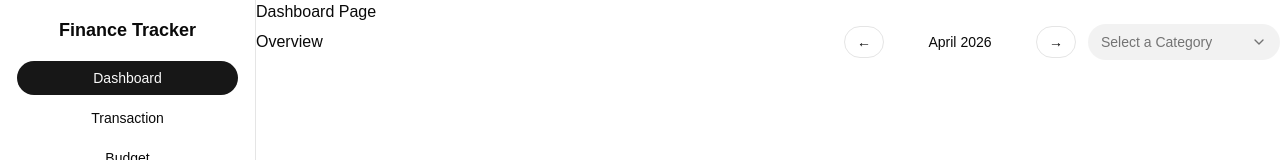
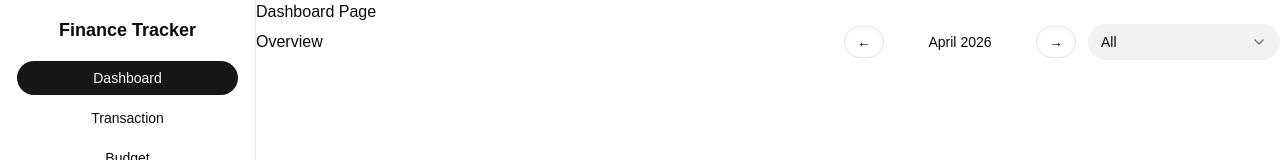
Before and after one commit to diqimusyaffa29/finance-tracker-app, a React (Vite) app: page / in a window 1280 px wide. Shown: the top 160 px of the page. Built offline with nearby package versions, Linux system fonts and the light colour scheme.

Commit message:
feat: :sparkles: Added props  for updating global state in context

```diff
--- a/src/components/dashboard/FilterBar.tsx
+++ b/src/components/dashboard/FilterBar.tsx
@@ -39,7 +39,10 @@ const FilterBar = () => {
                 <Button variant={"outline"} size={"sm"} onClick={handleNextMonth}>
                     →
                 </Button>
-                <SelectCategory />
+                <SelectCategory
+                    value={filter.category}
+                    onValueChange={(value) => setFilter({ category: value })}
+                />
             </div>
         </>
     )
--- a/src/components/dashboard/SelectCategory.tsx
+++ b/src/components/dashboard/SelectCategory.tsx
@@ -9,6 +9,12 @@ import {
 import { Category } from "@/types/finance.types"
 import { toTitleCase } from "@/utils/toTitleCase"
 
+type SelectCategoryProps = {
+    value?: Category | "all"
+    onValueChange: (value: Category | "all") => void
+}
+
+
 const categories: Category[] = [
     "entertainment",
     "food",
@@ -19,15 +25,16 @@ const categories: Category[] = [
     "others"
 ]
 
-export function SelectCategory() {
+export function SelectCategory({ value, onValueChange }: SelectCategoryProps) {
     return (
-        <Select>
+        <Select value={value} onValueChange={onValueChange}>
             <SelectTrigger className="w-full max-w-48">
                 <SelectValue placeholder="Select a Category" />
             </SelectTrigger>
             <SelectContent >
                 <SelectGroup>
                     {/* <SelectLabel>Categories</SelectLabel> */}
+                    <SelectItem value="all">All</SelectItem>
                     {categories.map((item) => (
                         <SelectItem value={item} key={item} >{toTitleCase(item)}</SelectItem>
                     ))}
```
